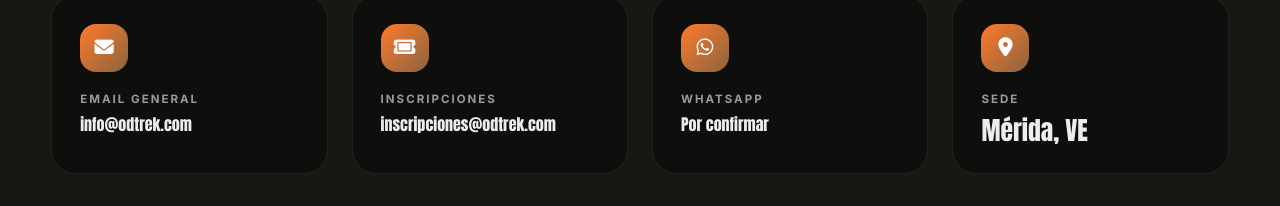
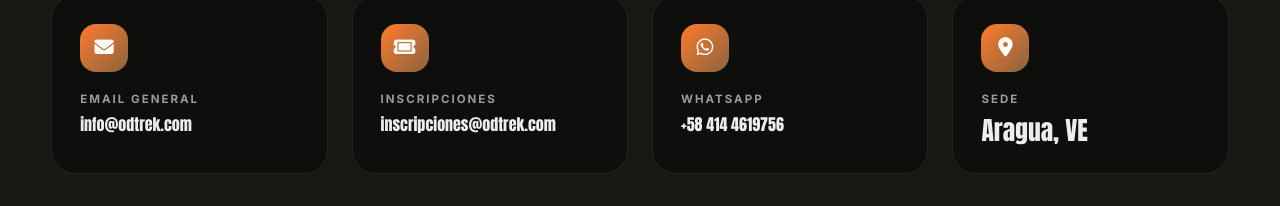
Before and after one commit to hjesaal-sketch/odtrek, a website with bundled scripts: page secciones/contacto.html in a window 1280 px wide. Shown: the part 665-871 px from the top of the page. Built offline with nearby package versions, Linux system fonts and the light colour scheme; files whose address does not match are found by name; a web font is replaced by a local one.

Commit message:
Actualización del proyecto

```diff
--- a/secciones/contacto.html
+++ b/secciones/contacto.html
@@ -98,12 +98,12 @@
         <div class="spec">
           <div class="spec-icon"><i class="fa-brands fa-whatsapp"></i></div>
           <div class="spec-label">WhatsApp</div>
-          <div class="spec-value" style="font-size:1rem">Por confirmar</div>
+          <div class="spec-value" style="font-size:1rem">+58 414 4619756</div>
         </div>
         <div class="spec">
           <div class="spec-icon"><i class="fa-solid fa-location-dot"></i></div>
           <div class="spec-label">Sede</div>
-          <div class="spec-value">Mérida, VE</div>
+          <div class="spec-value">Aragua, VE</div>
         </div>
       </div>
     </div>
```
